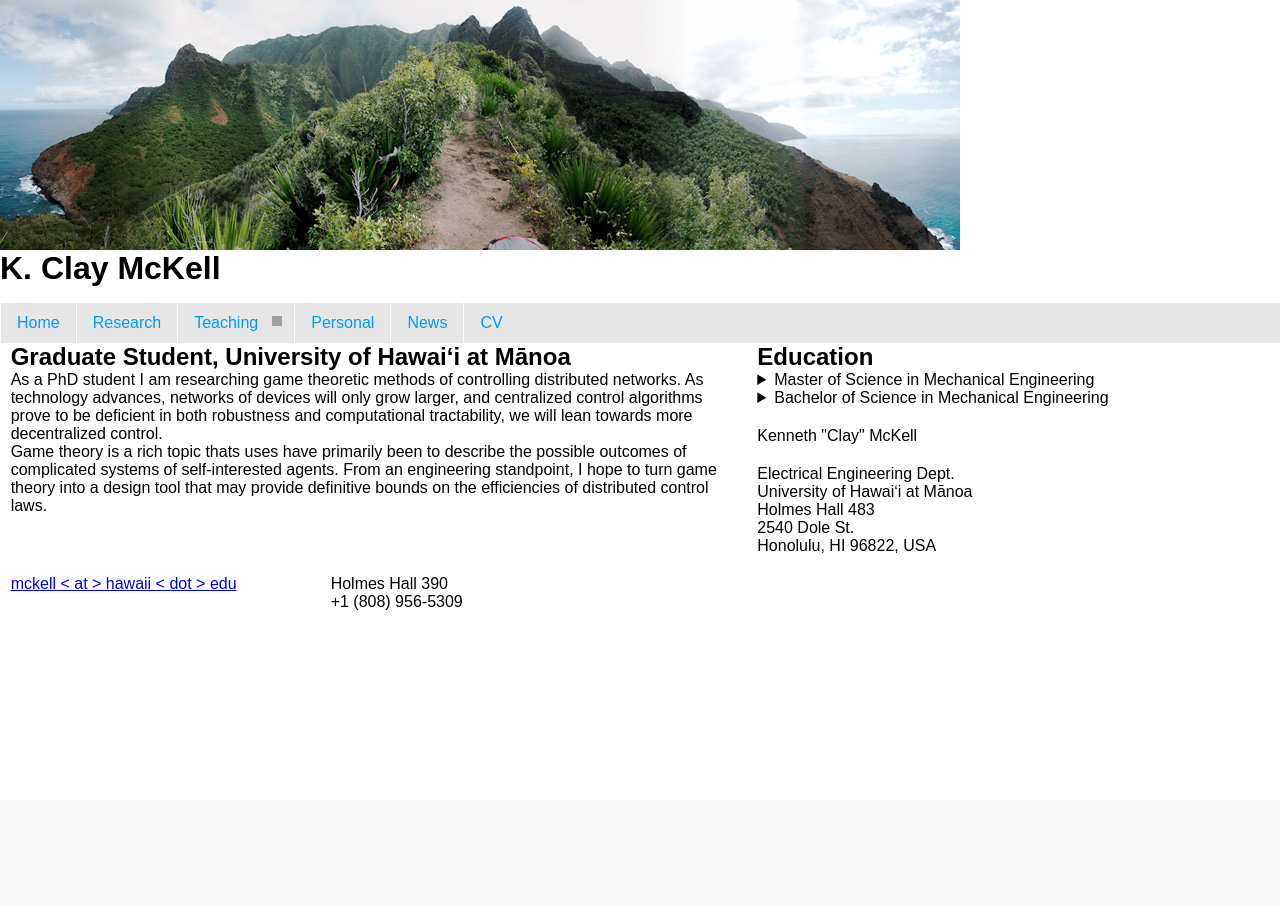
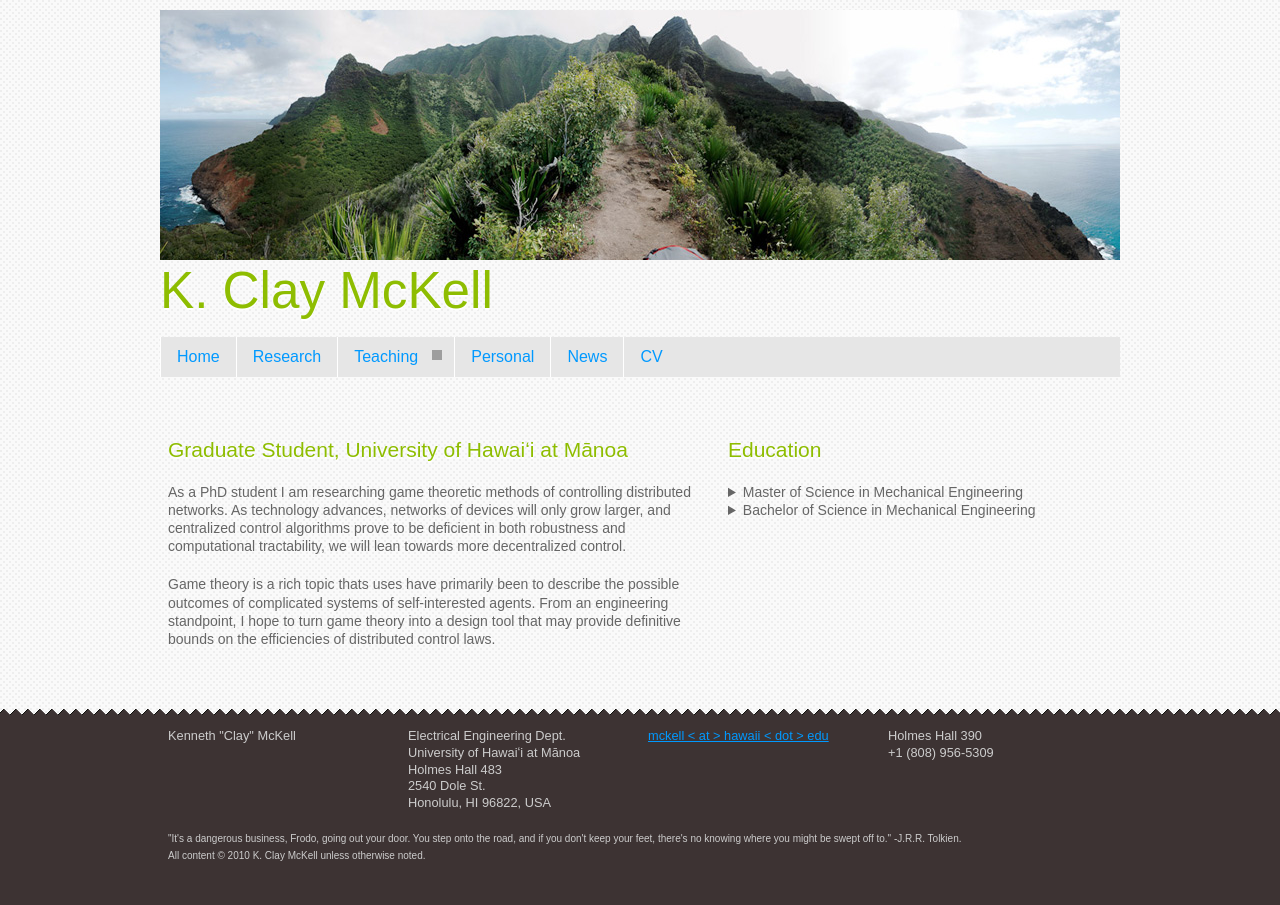
Before and after one commit to kcmckell/UHWebsite, a PHP site: page /UHWebsite/ in a window 1280 px wide. Before the commit the page ends 610 px from the top, so only its background shows below. Run offline with PHP 8.4, Linux system fonts and the light colour scheme; some libraries are stand-ins or nearby versions; some web fonts are replaced.

Commit message:
Update footer.
Placed Tolkein quotation and copyright notice in the common footer file (now called contact.html).

```diff
--- a/public_html/contact.html
+++ b/public_html/contact.html
@@ -15,3 +15,11 @@
     <p>Holmes Hall 390</p>
     <p>+1 (808) 956-5309</p>
 </div>
+<div class="grid_12" id="subfoot">
+    <p>
+    "It's a dangerous business, Frodo, going out your door. You step onto the road, and if you don't keep your feet, there's no knowing where you might be swept off to." -J.R.R. Tolkien.
+    </p>
+    <p>
+    All content &copy 2010 K. Clay McKell unless otherwise noted.
+    </p>
+</div>
--- /dev/null
+++ b/public_html/css/custom.css
@@ -0,0 +1,16 @@
+/*
+    Document   : custom
+    Created on : Dec 19, 2011, 7:22:41 PM
+    Author     : kcmckell
+    Description:
+        Purpose of the stylesheet follows.
+*/
+
+/*
+   TODO customize this sample style
+   Syntax recommendation http://www.w3.org/TR/REC-CSS2/
+*/
+
+#subfoot {
+    font-size: x-small
+}
--- a/public_html/index.php
+++ b/public_html/index.php
@@ -33,7 +33,8 @@
 <link rel="stylesheet" href="css/grid.css">
 <link rel="stylesheet" href="css/superfish.css">
 <link rel="stylesheet" href="css/flexslider.css" />
-<link rel="stylesheet" href="css/style_1.css">
+<link rel="stylesheet" href="css/style.css">
+<link rel="stylesheet" href="css/custom.css"/>
 <!-- end CSS-->
 
 <!-- JS-->
```
